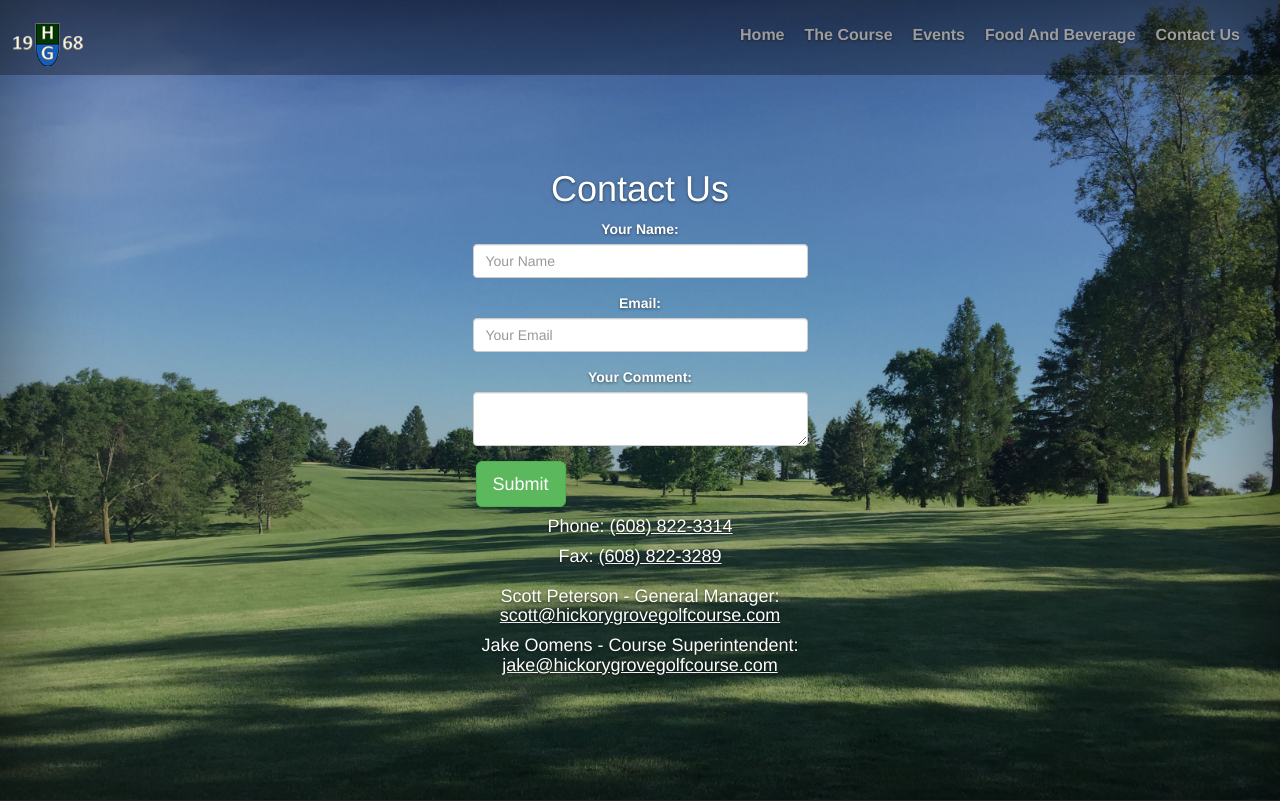
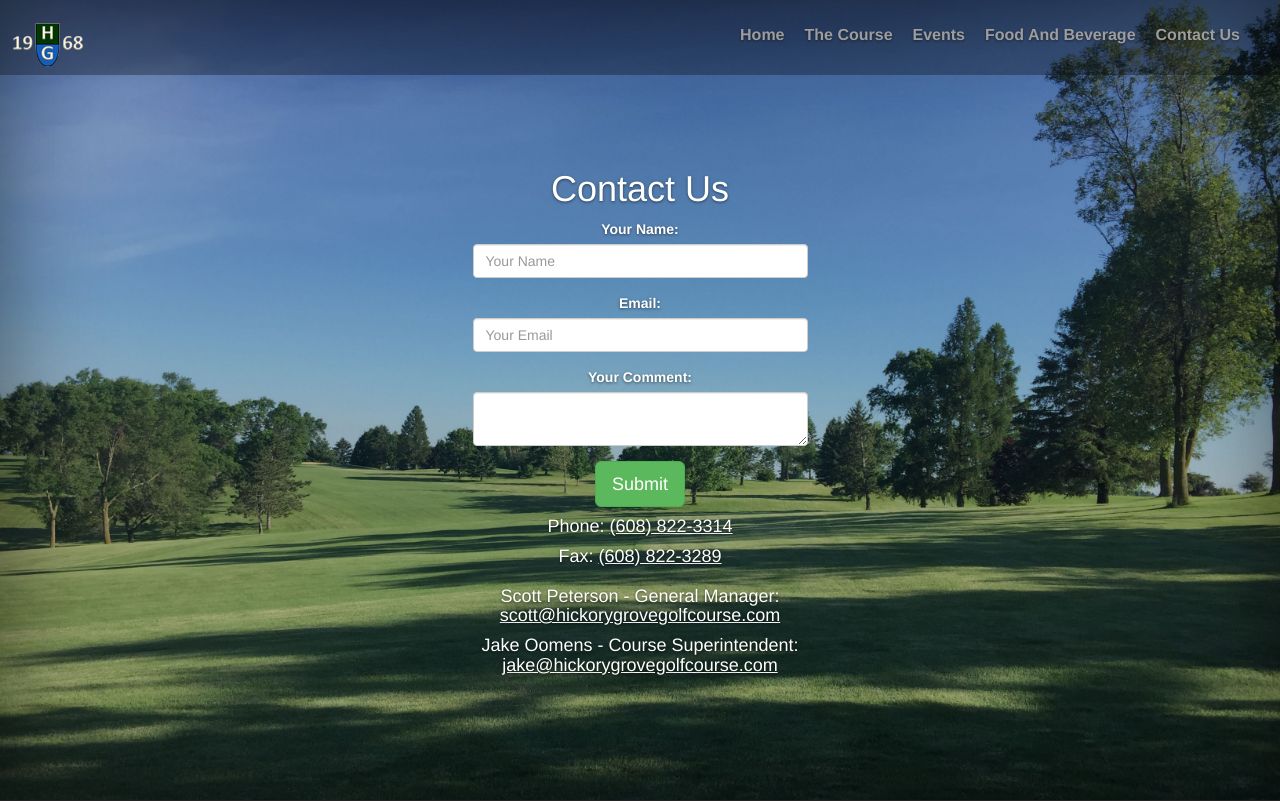
Before and after one commit to bpeterson1663/Hickory_Grove_Golf_Course, a PHP site: page /views/contact.php in a window 1280 px wide. Shown: the top 801 px of the page. Run offline with PHP 8.4, Linux system fonts and the light colour scheme; the template is opened without the code that fills it, so the values that code supplies are empty.

Commit message:
Style Update

```diff
--- a/stylesheets/styles.css
+++ b/stylesheets/styles.css
@@ -54,16 +54,15 @@ table{
 .row h1{
     margin-top: 75px;
 }
-.center-block{
+
+.btn-success{
+    color: #fff;
+    margin: 3px;
+}.center-block{
     display: block;
     margin-right: auto;
     margin-left: auto;
 }
-.btn-success{
-    color: #fff;
-    margin: 3px;
-}
-
 .main-logo{
     width: 220px;
 }
```
